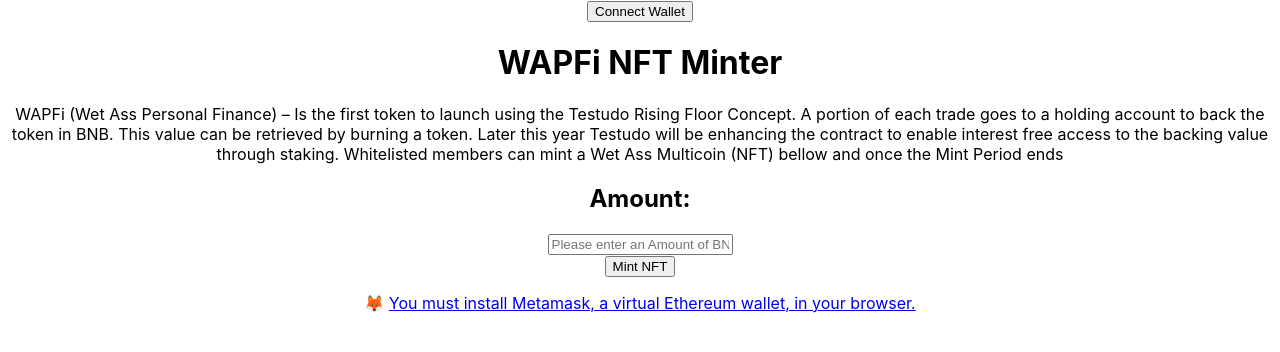
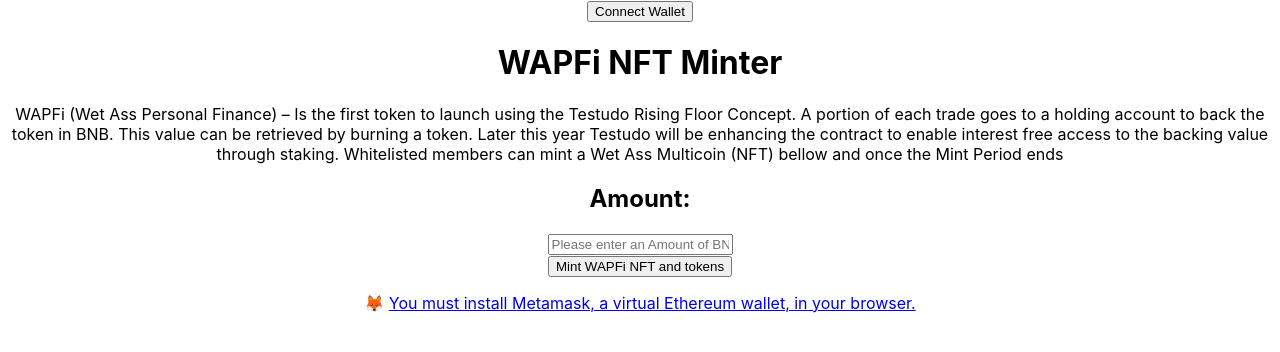
Before and after one commit to Victoryismine52/wapfi, a React (Create React App) app: page / in a window 1280 px wide. Shown: the top 352 px of the page. Built offline with nearby package versions, Linux system fonts and the light colour scheme.

Commit message:
prod contract updated

```diff
--- a/src/Minter.js
+++ b/src/Minter.js
@@ -9,9 +9,9 @@
 
 
 const contractABI = require('./contract-abi.json');
-const contractAddress = "0x6EecE1D6ef88Fc35B271d75d3c4026A604b9cc38";
+const contractAddress = "0x3d77FF24d355ae1B46336f2f5d69cA5Fc6c814af";
 
-const isTestnet = true;
+const isTestnet = false;
 const PresentsAddress = "0x122d9373Ea033d094806e0A924F06132356284Bb"
 
 const CreaturesAddress = "0x8C53eD6B01946582750deA74300Edbcb021cA90b";
@@ -150,7 +150,7 @@
         Mint NFT 2
       </button> */}
       <button id="mintButton3" onClick={mintClicked}>
-        Mint NFT
+        Mint WAPFi NFT and tokens
       </button>
       <p id="status">
         {status}
--- a/src/utils/interact.js
+++ b/src/utils/interact.js
@@ -3,7 +3,7 @@
 import Web3 from 'Web3'
 
 const contractABI = require('../contract-abi.json')
-const contractAddress = "0x6EecE1D6ef88Fc35B271d75d3c4026A604b9cc38";
+const contractAddress = "0x3d77FF24d355ae1B46336f2f5d69cA5Fc6c814af";
 
 export const connectWallet = async () => {
     if (window.ethereum) {
```
